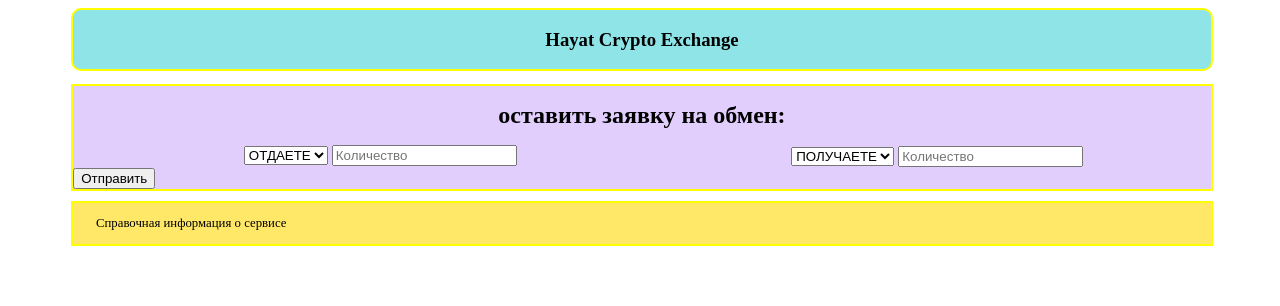
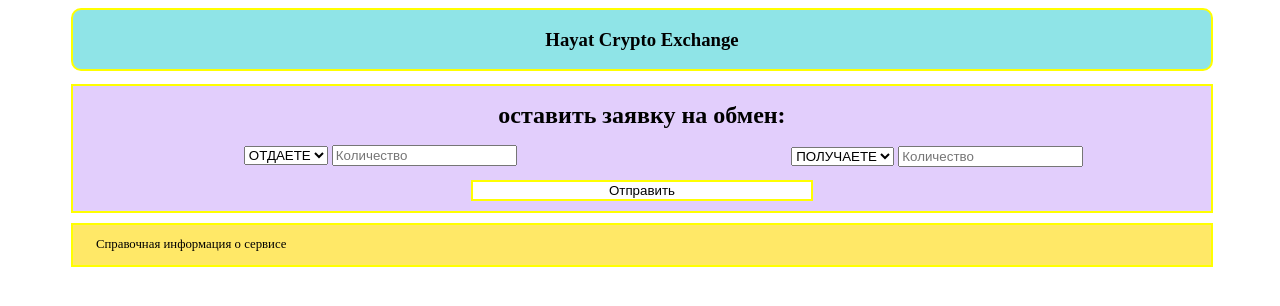
Before and after one commit to uem888/hayattest22bot, a plain HTML site: page index.html in a window 1280 px wide. Drawn offline with Linux system fonts and the light colour scheme.

Commit message:
Update styles.css

```diff
--- a/styles.css
+++ b/styles.css
@@ -17,6 +17,16 @@
     margin-top: 1%;
     margin-bottom: 10px;
     margin-left: 5%;
+}
+
+#submitBtn{
+    width: 30%;
+    height: 80%;
+    background-color: #ffffff;
+    border: 2px solid yellow;
+    margin-top: 1%;
+    margin-bottom: 10px;
+    margin-left: 35%;
 }
 
 #footer{
```
